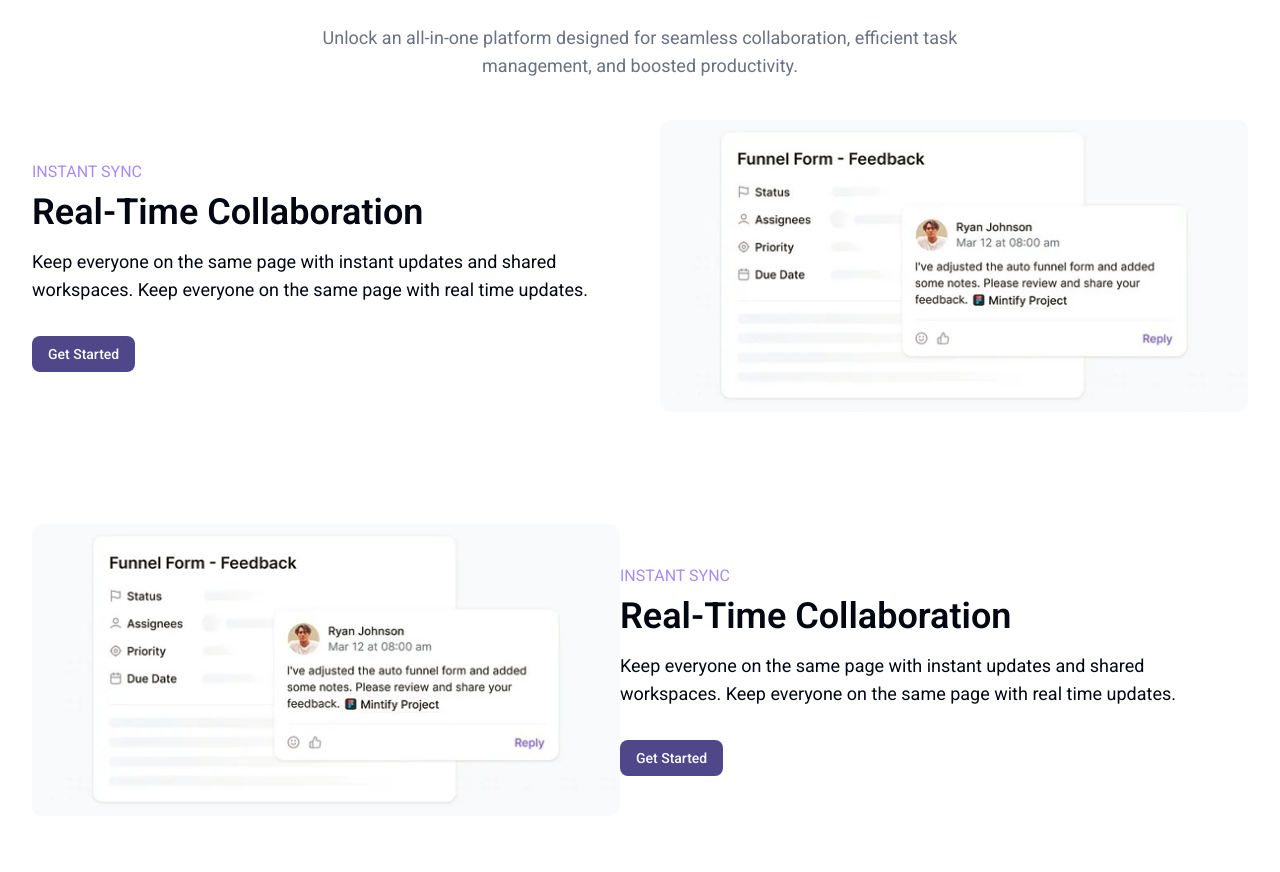
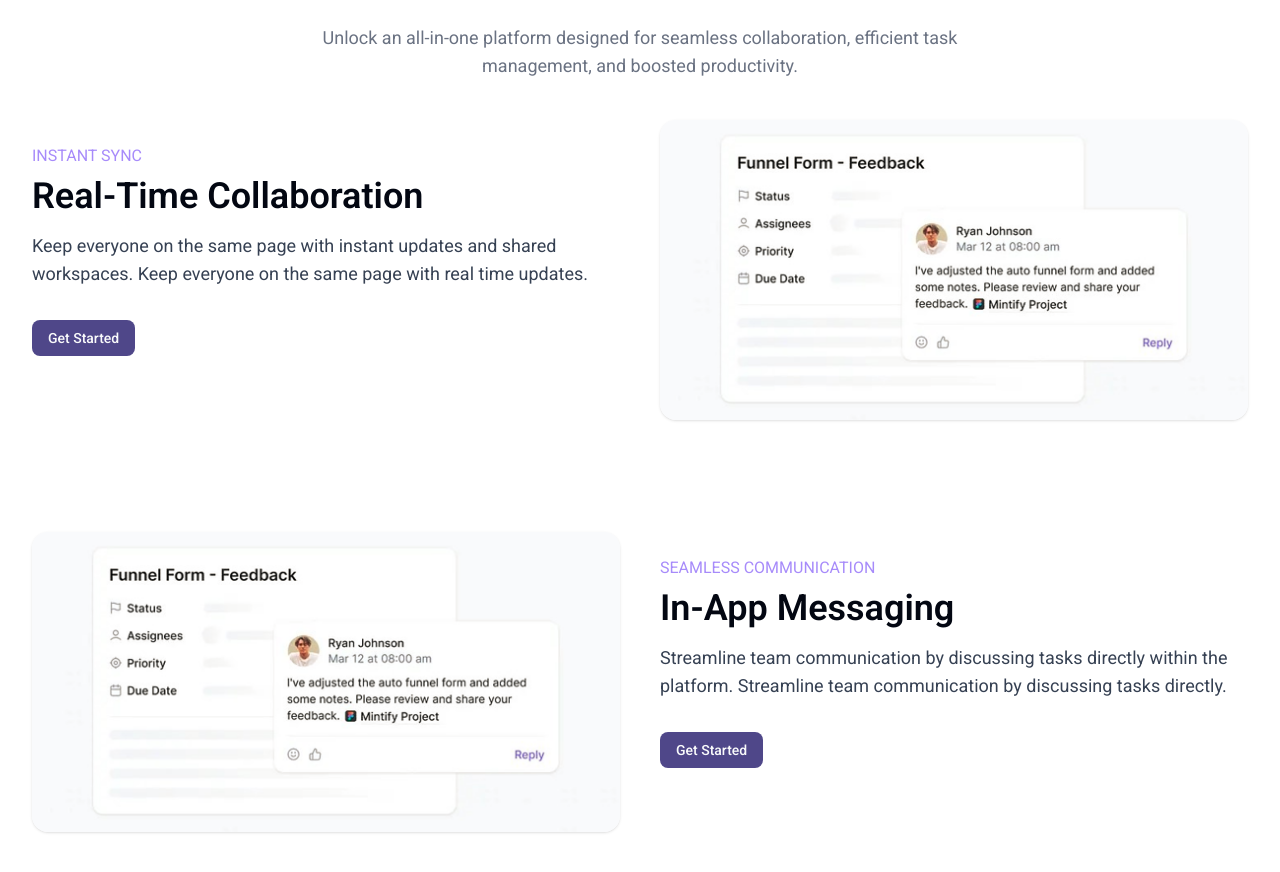
Before and after one commit to mustaphaoyenuga/echoboard, a Next.js app: page / in a window 1280 px wide. Shown: the part 2200-3072 px from the top of the page. Built offline with nearby package versions, Linux system fonts and the light colour scheme.

Commit message:
style feature section

```diff
--- a/src/app/(home)/_components/FeaturesSection.tsx
+++ b/src/app/(home)/_components/FeaturesSection.tsx
@@ -1,5 +1,44 @@
 import { Button } from "@/components/ui/button";
 import Image from "next/image";
+
+interface FeatureRowProps {
+  title: string;
+  subtitle: string;
+  description: string;
+  imageSrc: string;
+  buttonText?: string;
+  reverse?: boolean;
+}
+const FeatureRow = ({
+  title,
+  subtitle,
+  description,
+  imageSrc,
+  buttonText = "Get Started",
+  reverse = false,
+}: FeatureRowProps) => (
+  <div
+    className={`flex flex-col md:flex-row md:*:flex-1 gap-10 mb-28 ${
+      reverse ? "md:flex-row-reverse" : ""
+    }`}
+  >
+    <div className='py-6'>
+      <p className='uppercase text-brand-400 mb-2'>{subtitle}</p>
+      <h4 className='font-semibold text-3xl md:text-4xl mb-4'>{title}</h4>
+      <p className='mb-8 text-lg text-gray-700'>{description}</p>
+      <Button variant='primary'>{buttonText}</Button>
+    </div>
+
+    <div className='w-full h-[300px] relative'>
+      <Image
+        src={imageSrc}
+        alt={title}
+        fill
+        className='object-cover rounded-2xl shadow'
+      />
+    </div>
+  </div>
+);
 
 const FeaturesSection = () => {
   return (
@@ -16,34 +55,23 @@ const FeaturesSection = () => {
           efficient task management, and boosted productivity.
         </p>
       </div>
-      <div className='flex *:flex-1 mb-28'>
-        <div className="pr-10 py-10">
-          <p className='uppercase text-brand-400 mb-2'>Instant sync</p>
-          <p className="font-semibold text-4xl mb-4">Real-Time Collaboration</p>
-          <p className="mb-8 text-lg">
-            Keep everyone on the same page with instant updates and shared
-            workspaces. Keep everyone on the same page with real time updates.
-          </p>
-          <Button variant="primary">Get Started</Button>
-        </div>
-        <div className="w-full h-auto relative">
-          <Image src='/images/features-1.PNG' alt="" fill className="object-cover rounded-lg" />
-        </div>
-      </div>
-      <div className='flex *:flex-1 flex-row-reverse'>
-        <div className="pr-10 py-10">
-          <p className='uppercase text-brand-400 mb-2'>Instant sync</p>
-          <p className="font-semibold text-4xl mb-4">Real-Time Collaboration</p>
-          <p className="mb-8 text-lg">
-            Keep everyone on the same page with instant updates and shared
-            workspaces. Keep everyone on the same page with real time updates.
-          </p>
-          <Button variant="primary">Get Started</Button>
-        </div>
-        <div className="w-full h-auto relative">
-          <Image src='/images/features-1.PNG' alt="" fill className="object-cover rounded-lg" />
-        </div>
-      </div>
+      <FeatureRow
+        subtitle='Instant sync'
+        title='Real-Time Collaboration'
+        description='Keep everyone on the same page with instant updates and shared
+            workspaces. Keep everyone on the same page with real time updates.'
+        imageSrc='/images/features-1.PNG'
+      />
+
+      <FeatureRow
+        title='In-App Messaging'
+        subtitle='Seamless Communication'
+        description='Streamline team communication by discussing tasks directly within
+            the platform. Streamline team communication by discussing tasks
+            directly.'
+        imageSrc='/images/features-1.PNG'
+        reverse
+      />
     </div>
   );
 };
```
